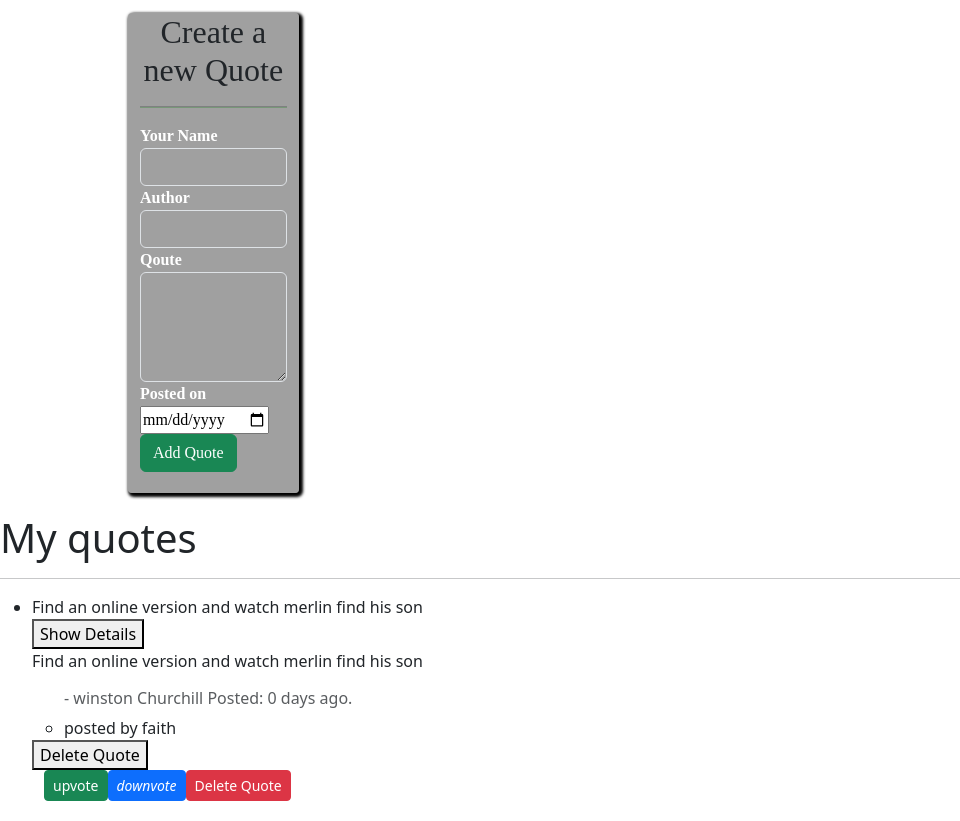
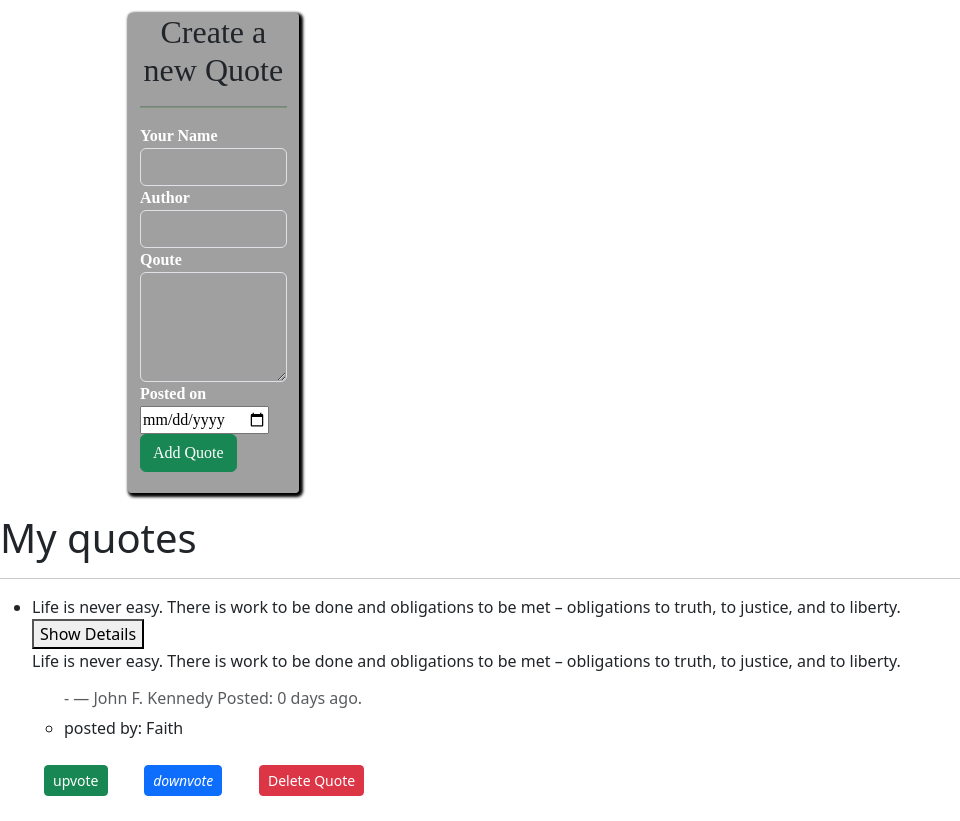
Before and after one commit to Faihope/Quotes-Angular, an Angular app: page / in a window 1280 px wide. Both pictures are taken after a click on the button "Show Details". Shown: the whole page, without its empty margins (0-960 px from the left). Built offline with nearby package versions, Linux system fonts and the light colour scheme.

Commit message:
style the upvote,downvote and delete button

```diff
--- a/src/app/quote-details/quote-details.component.css
+++ b/src/app/quote-details/quote-details.component.css
@@ -0,0 +1,14 @@
+.btn-success{
+    margin-right: 5% auto;
+}
+.container-fluid{
+
+    margin: 2% auto;
+
+}
+.container-fluid>.btn-success{
+    margin-right: 3%;
+}
+.container-fluid>.btn-primary{
+    margin-right: 3%;
+}
--- a/src/app/quote-details/quote-details.component.html
+++ b/src/app/quote-details/quote-details.component.html
@@ -4,17 +4,13 @@
 <ul>
 
     <h6 class="card-subtitle mb-2 text-muted"> - {{quotes.author}} <span id="when">Posted: {{quotes.completeDate|dateCount}} days ago.</span> </h6>
-    <li> posted by {{quotes.name}}</li>
+    <li> posted by: {{quotes.name}}</li>
 
 </ul>
 
-
-<button (click)= ' deleteQuote(true)'>Delete Quote</button>
-
-
 <div class="container-fluid" id="buttons">
-  <button class="btn btn-sm btn-success" (click)='upvote()'>{{quotes.likes }} <i class="fa fa-thumbs-up" id="like"></i>upvote</button>
-  <button class="btn btn-sm btn-primary" id="hate" (click)='downvote()'>{{quotes.dislikes }} <i class="fa fa-thumbs-down" id="dislike">downvote</i></button>
-  <button (click)= ' deleteQuote(true)' class="btn btn-sm btn-danger">Delete Quote</button>
+  <button class="btn btn-sm btn-success" (click)='upvote()'>{{quotes.upvote }} <i class="fa fa-thumbs-up" id="like"></i>upvote</button>
+  <button class="btn btn-sm btn-primary" id="hate" (click)='downvote()'>{{quotes.downvote }} <i class="fa fa-thumbs-down" id="dislike">downvote</i></button>
+  <button (click)= ' deleteQuote(true)' class="btn btn-sm btn-danger" id="delete">Delete Quote</button>
 
 </div>
--- a/src/app/quote-details/quote-details.component.ts
+++ b/src/app/quote-details/quote-details.component.ts
@@ -13,10 +13,10 @@ export class QuoteDetailsComponent implements OnInit {
     this.isRead.emit(read);
   }
   upvote(){
-    this.quotes.likes+=1;
+    this.quotes.upvote+=1;
   }
   downvote(){
-    this.quotes.dislikes+=1;
+    this.quotes.downvote+=1;
   }
   constructor() { }
 
--- a/src/app/quotes.ts
+++ b/src/app/quotes.ts
@@ -3,7 +3,7 @@
 export class Quotes {
     showQuotes:boolean;
 
-    constructor(public id?:number,public name?:string,public author?:string,public quote?:string,public completeDate?: Date,public likes?:number, public dislikes?:number){
+    constructor(public id?:number,public name?:string,public author?:string,public quote?:string,public completeDate?: Date,public upvote?:number, public downvote?:number){
         this.showQuotes=false;
     }
 
--- a/src/app/quotes/quotes.component.ts
+++ b/src/app/quotes/quotes.component.ts
@@ -8,7 +8,7 @@ import { Quotes } from '../quotes';
 })
 export class QuotesComponent implements OnInit {
   quote:Quotes[] = [
-    new Quotes(1,'faith','winston Churchill', 'Find an online version and watch merlin find his son',new Date()),
+    new Quotes(1,'Faith','— John F. Kennedy', 'Life is never easy. There is work to be done and obligations to be met – obligations to truth, to justice, and to liberty. ',new Date()),
 
 
   ];
```
